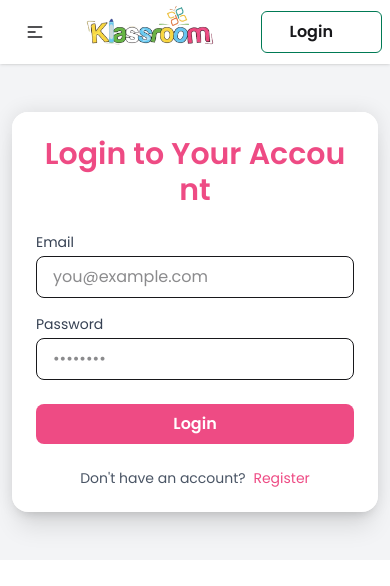
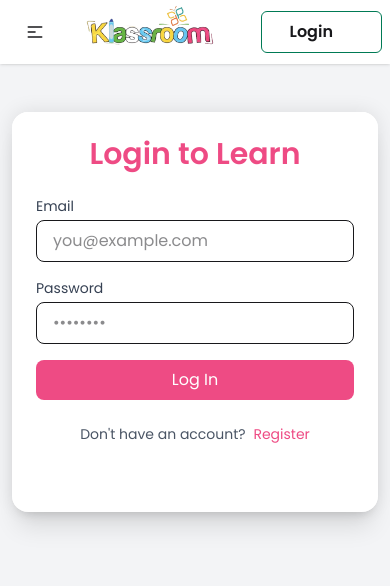
Before and after one commit to saroar-git/klassroom, a React (Vite) app: page /login in a window 390 px wide. Shown: the top 586 px of the page. Built offline with nearby package versions, Linux system fonts and the light colour scheme.

Commit message:
login registration value added

```diff
--- a/src/components/layouts/Main.tsx
+++ b/src/components/layouts/Main.tsx
@@ -1,9 +1,10 @@
-import { Outlet } from "react-router-dom";
+import { Outlet, ScrollRestoration } from "react-router-dom";
 import Navbar from "./Navbar";
 
 const Main = () => {
   return (
     <div className="poppins">
+      <ScrollRestoration />
       <Navbar />
       <Outlet />
     </div>
--- a/src/pages/login/Login.tsx
+++ b/src/pages/login/Login.tsx
@@ -31,7 +31,7 @@
   const toggleMode = () => setIsLogin((prev) => !prev);
 
   return (
-    <div className="lg:min-h-[calc(100vh-63px)] flex flex-col items-center py-12 lg:py-16 bg-gray-100 px-3">
+    <div className="lg:min-h-[calc(100vh-63px)] min-h-[90vh] flex flex-col items-center py-12 lg:py-16 bg-gray-100 px-3">
       <div
         className={clsx(
           "perspective w-full max-w-md relative",
@@ -75,7 +75,7 @@
         initial="hidden"
         animate="visible"
       >
-        {(isLogin ? "Login to Your Account" : "Create a New Account")
+        {(isLogin ? "Login to Learn" : "Create an Account")
           .split("")
           .map((char, index) => (
             <motion.span key={index} variants={typingChar}>
@@ -84,18 +84,11 @@
           ))}
       </motion.h1>
 
-      <form className="space-y-4">
+      <div className="space-y-4">
         {!isLogin && <RegistrationForm />}
 
         {isLogin && <LoginForm />}
-
-        <button
-          type="submit"
-          className="w-full bg-[#EE4B84] hover:bg-[#EE4B84] text-white font-semibold py-2 rounded-lg transition duration-200 cursor-pointer mt-2"
-        >
-          {isLogin ? "Login" : "Register"}
-        </button>
-      </form>
+      </div>
 
       <p className="text-center text-sm text-gray-600 mt-6">
         {isLogin ? "Don't have an account?" : "Already have an account?"}{" "}
--- a/src/pages/login/LoginForm.tsx
+++ b/src/pages/login/LoginForm.tsx
@@ -1,13 +1,51 @@
+import { useState } from "react";
+
 const LoginForm = () => {
+  const [email, setEmail] = useState("");
+  const [password, setPassword] = useState("");
+  const [errors, setErrors] = useState<{ email?: string; password?: string }>(
+    {}
+  );
+
+  const handleSubmit = (e: React.FormEvent) => {
+    e.preventDefault();
+
+    const newErrors: { email?: string; password?: string } = {};
+
+    if (!email) {
+      newErrors.email = "Email is required";
+    } else if (!/\S+@\S+\.\S+/.test(email)) {
+      newErrors.email = "Enter a valid email address";
+    }
+
+    if (!password) {
+      newErrors.password = "Password is required";
+    } else if (password.length < 6) {
+      newErrors.password = "Password must be at least 6 characters";
+    }
+
+    setErrors(newErrors);
+
+    if (Object.keys(newErrors).length === 0) {
+      console.log("Form submitted:", { email, password });
+      // Proceed with login logic here (API call, etc.)
+    }
+  };
+
   return (
-    <>
+    <form onSubmit={handleSubmit} className="space-y-4">
       <div>
         <label className="block text-sm font-medium text-gray-700">Email</label>
         <input
           type="email"
+          value={email}
+          onChange={(e) => setEmail(e.target.value)}
           placeholder="you@example.com"
           className="mt-1 w-full border rounded-lg px-4 py-2 focus:outline-none focus:ring-2 focus:ring-[#EE4B84]"
         />
+        {errors.email && (
+          <p className="text-red-500 text-sm mt-1">{errors.email}</p>
+        )}
       </div>
 
       <div>
@@ -16,11 +54,23 @@
         </label>
         <input
           type="password"
+          value={password}
+          onChange={(e) => setPassword(e.target.value)}
           placeholder="••••••••"
           className="mt-1 w-full border rounded-lg px-4 py-2 focus:outline-none focus:ring-2 focus:ring-[#EE4B84]"
         />
+        {errors.password && (
+          <p className="text-red-500 text-sm mt-1">{errors.password}</p>
+        )}
       </div>
-    </>
+
+      <button
+        type="submit"
+        className="w-full bg-[#EE4B84] text-white py-2 rounded-lg hover:bg-pink-600 transition"
+      >
+        Log In
+      </button>
+    </form>
   );
 };
 
--- a/src/pages/login/RegistrationForm.tsx
+++ b/src/pages/login/RegistrationForm.tsx
@@ -1,15 +1,89 @@
+import { useState } from "react";
+
 const RegistrationForm = () => {
+  const [formData, setFormData] = useState({
+    fullName: "",
+    phone: "",
+    email: "",
+    institute: "",
+    address: "",
+    password: "",
+    confirmPassword: "",
+  });
+
+  const [errors, setErrors] = useState<{ [key: string]: string }>({});
+
+  const handleChange = (e: React.ChangeEvent<HTMLInputElement>) => {
+    const { name, value } = e.target;
+    setFormData((prev) => ({ ...prev, [name]: value }));
+  };
+
+  const validatePassword = (password: string) => {
+    const regex =
+      /^(?=.*[a-z])(?=.*[A-Z])(?=.*\d)(?=.*[@$!%*?&])[A-Za-z\d@$!%*?&]{6,}$/;
+    return regex.test(password);
+  };
+
+  const handleSubmit = (e: React.FormEvent) => {
+    e.preventDefault();
+    const newErrors: { [key: string]: string } = {};
+
+    if (!formData.fullName) newErrors.fullName = "Full Name is required";
+    if (!formData.phone) newErrors.phone = "Phone number is required";
+    if (!formData.email || !/\S+@\S+\.\S+/.test(formData.email))
+      newErrors.email = "Valid email is required";
+    if (!formData.institute) newErrors.institute = "Institute is required";
+    if (!formData.address) newErrors.address = "Address is required";
+
+    if (!validatePassword(formData.password)) {
+      newErrors.password =
+        "Password must be 6+ characters, include upper & lower case, number & special character";
+    }
+
+    if (formData.password !== formData.confirmPassword) {
+      newErrors.confirmPassword = "Passwords do not match";
+    }
+
+    setErrors(newErrors);
+
+    if (Object.keys(newErrors).length === 0) {
+      console.log("Registration Data:", formData);
+
+      // Reset form state
+      setFormData({
+        fullName: "",
+        phone: "",
+        email: "",
+        institute: "",
+        address: "",
+        password: "",
+        confirmPassword: "",
+      });
+
+      setErrors({});
+    }
+  };
+
   return (
-    <div className="grid grid-cols-1 md:grid-cols-2 gap-4">
+    <form
+      onSubmit={handleSubmit}
+      className="grid grid-cols-1 md:grid-cols-2 gap-4"
+    >
       <div>
         <label className="block text-sm font-medium text-gray-700">
           Full Name
         </label>
         <input
           type="text"
+          name="fullName"
+          value={formData.fullName}
+          onChange={handleChange}
           placeholder="John Doe"
           className="mt-1 w-full border rounded-lg px-4 py-2 focus:outline-none focus:ring-2 focus:ring-[#EE4B84]"
         />
+        {errors.fullName && (
+          <p className="text-red-500 text-sm mt-1">{errors.fullName}</p>
+        )}
       </div>
 
       <div>
@@ -18,18 +92,30 @@
         </label>
         <input
           type="tel"
+          name="phone"
+          value={formData.phone}
+          onChange={handleChange}
           placeholder="01XXXXXXXXX"
           className="mt-1 w-full border rounded-lg px-4 py-2 focus:outline-none focus:ring-2 focus:ring-[#EE4B84]"
         />
+        {errors.phone && (
+          <p className="text-red-500 text-sm mt-1">{errors.phone}</p>
+        )}
       </div>
 
       <div>
         <label className="block text-sm font-medium text-gray-700">Email</label>
         <input
           type="email"
+          name="email"
+          value={formData.email}
+          onChange={handleChange}
           placeholder="you@example.com"
           className="mt-1 w-full border rounded-lg px-4 py-2 focus:outline-none focus:ring-2 focus:ring-[#EE4B84]"
         />
+        {errors.email && (
+          <p className="text-red-500 text-sm mt-1">{errors.email}</p>
+        )}
       </div>
 
       <div>
@@ -38,9 +124,15 @@
         </label>
         <input
           type="text"
+          name="institute"
+          value={formData.institute}
+          onChange={handleChange}
           placeholder="Your Institute"
           className="mt-1 w-full border rounded-lg px-4 py-2 focus:outline-none focus:ring-2 focus:ring-[#EE4B84]"
         />
+        {errors.institute && (
+          <p className="text-red-500 text-sm mt-1">{errors.institute}</p>
+        )}
       </div>
 
       <div className="md:col-span-2">
@@ -49,9 +141,15 @@
         </label>
         <input
           type="text"
+          name="address"
+          value={formData.address}
+          onChange={handleChange}
           placeholder="Your Address"
           className="mt-1 w-full border rounded-lg px-4 py-2 focus:outline-none focus:ring-2 focus:ring-[#EE4B84]"
         />
+        {errors.address && (
+          <p className="text-red-500 text-sm mt-1">{errors.address}</p>
+        )}
       </div>
 
       <div>
@@ -60,9 +158,15 @@
         </label>
         <input
           type="password"
+          name="password"
+          value={formData.password}
+          onChange={handleChange}
           placeholder="••••••••"
           className="mt-1 w-full border rounded-lg px-4 py-2 focus:outline-none focus:ring-2 focus:ring-[#EE4B84]"
         />
+        {errors.password && (
+          <p className="text-red-500 text-sm mt-1">{errors.password}</p>
+        )}
       </div>
 
       <div>
@@ -71,11 +175,31 @@
         </label>
         <input
           type="password"
+          name="confirmPassword"
+          value={formData.confirmPassword}
+          onChange={handleChange}
           placeholder="••••••••"
-          className="mt-1 w-full border rounded-lg px-4 py-2 focus:outline-none focus:ring-2 focus:ring-[#EE4B84]"
+          className={`mt-1 w-full border rounded-lg px-4 py-2 focus:outline-none
+      focus:ring-2 ${
+        formData.confirmPassword
+          ? formData.confirmPassword === formData.password
+            ? "focus:ring-green-500 border-green-500"
+            : "focus:ring-[#EE4B84]"
+          : "focus:ring-[#EE4B84]"
+      }`}
         />
+        {errors.confirmPassword && (
+          <p className="text-red-500 text-sm mt-1">{errors.confirmPassword}</p>
+        )}
       </div>
-    </div>
+
+      <button
+        type="submit"
+        className="w-full md:col-span-2 bg-[#EE4B84] hover:bg-[#EE4B84] text-white font-semibold py-2 rounded-lg transition duration-200 cursor-pointer mt-2"
+      >
+        Register
+      </button>
+    </form>
   );
 };
 
```
